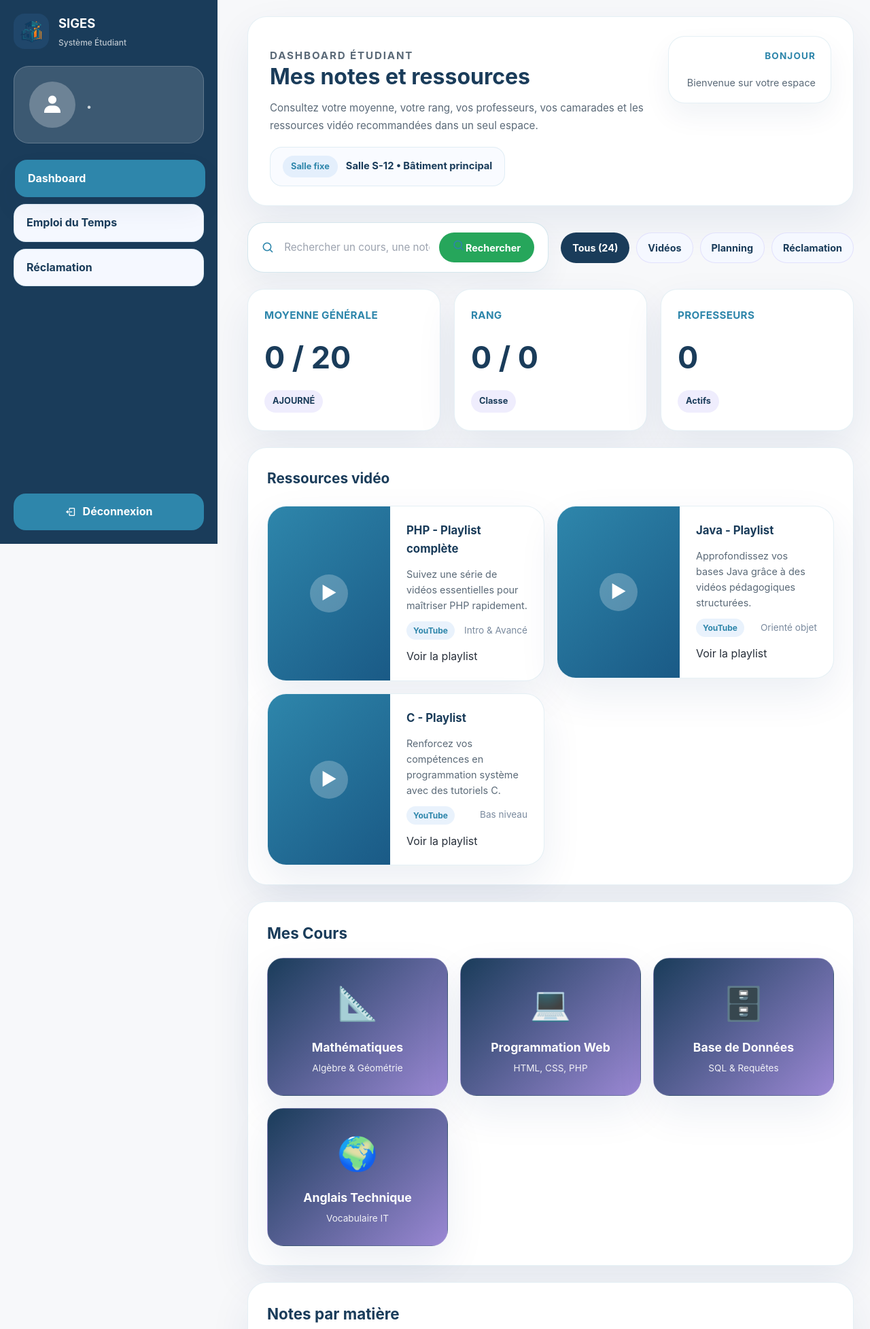
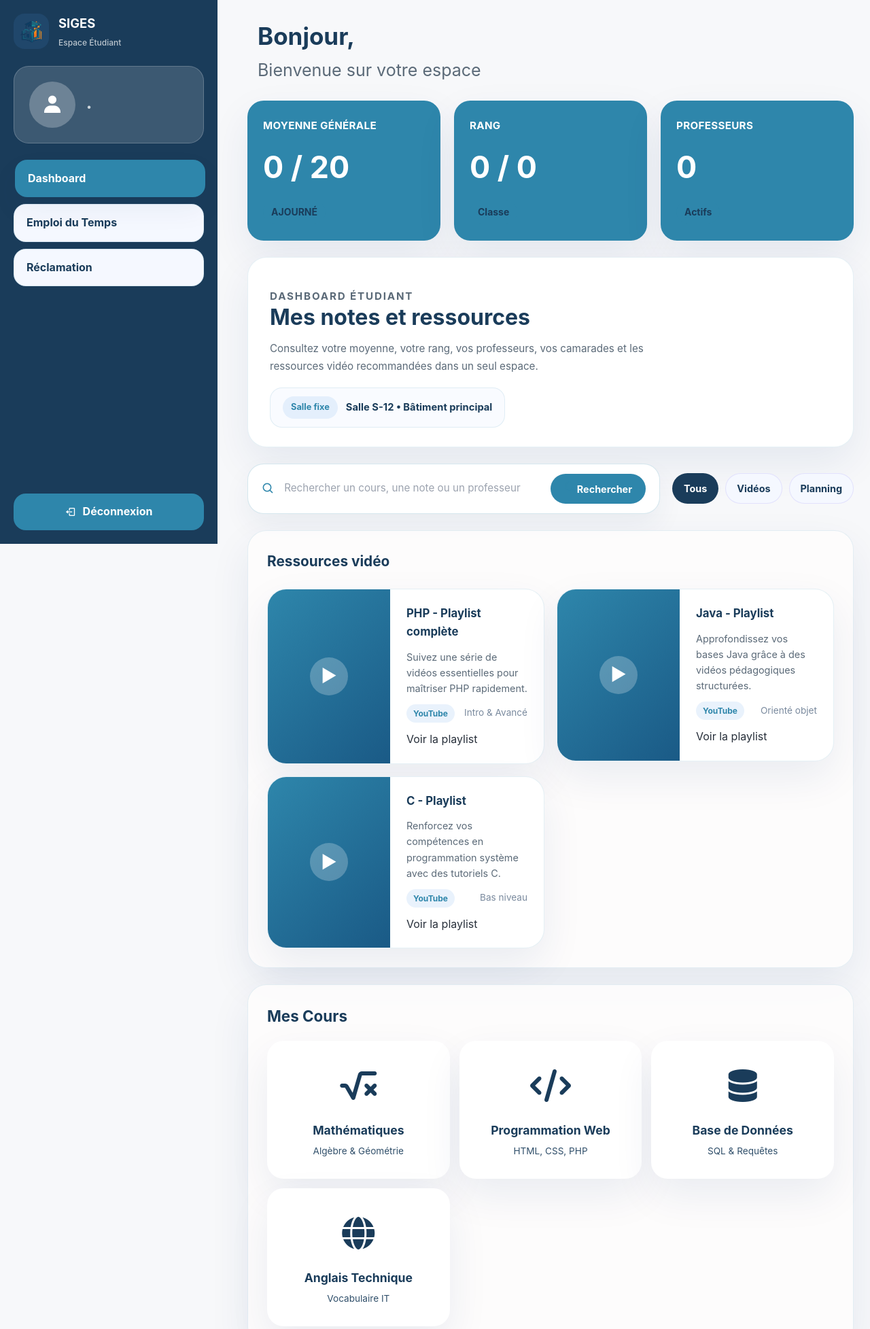
Before and after one commit to MouhamadouMoustaphaFall21/SIGES, a PHP site: page /views/etudiant/dashboard.php in a window 1280 px wide. Shown: the top 1955 px of the page at 68% size. Run offline with PHP 8.4, Linux system fonts and the light colour scheme; the visitor is signed in with stand-in values (Sample User, id 1); data comes from the database, SQL or seed files in the repository.

Commit message:
Correction Style css dashboard

```diff
--- a/assets/css/style.css
+++ b/assets/css/style.css
@@ -354,19 +354,14 @@ button, input, textarea, select {
 .header-user-card {
     display: flex;
     flex-direction: column;
-    align-items: flex-end;
-    gap: 8px;
-    padding: 18px 22px;
-    border-radius: 24px;
-    background: var(--white);
-    border: 1px solid var(--border-color);
-    box-shadow: var(--shadow-sm);
-    min-width: 240px;
+    gap: 2px;
+    padding: 1px 15px;
+    font-size: 20px;
 }
 
 .header-user-card p {
     margin: 0;
-    font-size: 0.85rem;
+    font-size: 18px;
     text-transform: uppercase;
     color: var(--secondary);
     letter-spacing: 0.08em;
@@ -375,13 +370,13 @@ button, input, textarea, select {
 
 .header-user-card strong {
     margin: 0;
-    font-size: 1.25rem;
     color: var(--primary);
+     font-size: 35px;
 }
 
 .header-user-card span {
     color: var(--text-light);
-    font-size: 0.9rem;
+    font-size: 25px
 }
 
 /* ============================================
@@ -430,7 +425,7 @@ button, input, textarea, select {
     padding: 10px 20px;
     border: none;
     border-radius: 999px;
-    background: var(--success);
+    background: #2E86AB;
     color: white;
     font-weight: 700;
     cursor: pointer;
@@ -479,7 +474,7 @@ button, input, textarea, select {
    ============================================ */
 
 .section-block {
-    background: var(--white);
+    background: #fefdfdd5;
     border-radius: 28px;
     border: 1px solid var(--border-color);
     box-shadow: var(--shadow-md);
@@ -512,12 +507,12 @@ button, input, textarea, select {
 }
 
 .stat-card {
-    background: var(--white);
+    background:#2E86AB;
     border: 1px solid var(--border-color);
     border-radius: 24px;
-    padding: 26px 24px;
+    padding: 24px 22px;
     box-shadow: var(--shadow-md);
-    min-height: 160px;
+    min-height: 150px;
     display: flex;
     flex-direction: column;
     justify-content: space-between;
@@ -527,7 +522,7 @@ button, input, textarea, select {
     margin: 0 0 14px;
     font-size: 0.95rem;
     letter-spacing: 0.02em;
-    color: var(--secondary);
+    color:white;
     font-weight: 700;
     text-transform: uppercase;
 }
@@ -535,31 +530,31 @@ button, input, textarea, select {
 .stat-card .stat-value {
     font-size: clamp(2rem, 3vw + 0.5rem, 2.8rem);
     margin: 0 0 12px;
-    color: var(--primary);
+    color: white;
     font-weight: 700;
 }
 
 .stat-card .badge {
     width: fit-content;
     padding: 6px 12px;
-    background: rgba(123, 104, 238, 0.12);
+    background: #2E86AB;
     border-radius: 999px;
-    color: var(--primary);
+    color: #1A3C5A;
     font-weight: 700;
-    font-size: 0.8rem;
+    font-size: 14px;
 }
 
 .courses-grid {
     display: grid;
     grid-template-columns: repeat(auto-fit, minmax(200px, 1fr));
-    gap: 18px;
+    gap: 14px;
 }
 
 .course-card {
-    background: linear-gradient(135deg, var(--primary), #9B88D4);
+    background: white;
     border-radius: 24px;
     padding: 28px 20px;
-    color: white;
+    color: #1A3C5A;
     text-align: center;
     box-shadow: var(--shadow-md);
     transition: all 0.3s ease;
--- a/views/etudiant/dashboard.php
+++ b/views/etudiant/dashboard.php
@@ -60,6 +60,7 @@ $professors = $teacherModel->getProfessorsByClasse($id_classe)->fetchAll(PDO::FE
     <title>Mon Dashboard - SIGES</title>
     <link rel="stylesheet" href="https://cdn.jsdelivr.net/npm/boxicons@2.1.4/css/boxicons.min.css">
     <link rel="stylesheet" href="../../assets/css/style.css">
+     <link rel="stylesheet" href="https://cdnjs.cloudflare.com/ajax/libs/font-awesome/6.5.0/css/all.min.css">
 </head>
 
 <body>
@@ -69,7 +70,7 @@ $professors = $teacherModel->getProfessorsByClasse($id_classe)->fetchAll(PDO::FE
                 <img src="../../assets/img/logo_simple-SAP.png" alt="SIGES logo">
                 <div class="brand-title">
                     <strong>SIGES</strong>
-                    <span>Système Étudiant</span>
+                    <span>Espace Étudiant</span>
                 </div>
             </div>
 
@@ -91,37 +92,10 @@ $professors = $teacherModel->getProfessorsByClasse($id_classe)->fetchAll(PDO::FE
         </aside>
 
         <main class="student-main">
-            <section class="page-header">
-                <div>
-                    <p class="eyebrow">Dashboard étudiant</p>
-                    <h1>Mes notes et ressources</h1>
-                    <p>Consultez votre moyenne, votre rang, vos professeurs, vos camarades et les ressources vidéo recommandées dans un seul espace.</p>
-                    <div class="room-banner">
-                        <span class="badge room-badge">Salle fixe</span>
-                        <strong>Salle S-12 • Bâtiment principal</strong>
-                    </div>
-                </div>
             <div class="header-user-card">
-                    <p>Bonjour</p>
-                    <strong><?= htmlspecialchars($studentData['prenom']) ?></strong>
+                    <strong> Bonjour, <?= htmlspecialchars($studentData['prenom']) ?></strong>
                     <span>Bienvenue sur votre espace</span>
                 </div>
-            </section>
-
-            <section class="tools-bar">
-                <div class="search-box">
-                    <i class='bx bx-search'></i>
-                    <input type="text" placeholder="Rechercher un cours, une note ou un professeur">
-                    <button type="button"><i class='bx bx-search'></i>Rechercher</button>
-                </div>
-                <div class="filter-chips">
-                    <span class="filter-chip active">Tous (24)</span>
-                    <span class="filter-chip">Vidéos</span>
-                    <span class="filter-chip">Planning</span>
-                    <span class="filter-chip">Réclamation</span>
-                </div>
-            </section>
-
              <section class="stats-grid">
                 <article class="stat-card">
                     <h3>Moyenne Générale</h3>
@@ -140,6 +114,33 @@ $professors = $teacherModel->getProfessorsByClasse($id_classe)->fetchAll(PDO::FE
                     <p class="stat-value"><?= count($professors) ?></p>
                     <span class="video-meta badge">Actifs</span>
                 </article>
+            </section>
+
+            <section class="page-header">
+
+                <div>
+                    <p class="eyebrow">Dashboard étudiant</p>
+                    <h1>Mes notes et ressources</h1>
+                    <p>Consultez votre moyenne, votre rang, vos professeurs, vos camarades et les ressources vidéo recommandées dans un seul espace.</p>
+                    <div class="room-banner">
+                        <span class="badge room-badge">Salle fixe</span>
+                        <strong>Salle S-12 • Bâtiment principal</strong>
+                    </div>
+                </div>
+
+            </section>
+
+            <section class="tools-bar">
+                <div class="search-box">
+                    <i class='bx bx-search'></i>
+                    <input type="text" placeholder="Rechercher un cours, une note ou un professeur">
+                    <button type="button"><i class='bx bx-search'></i>Rechercher</button>
+                </div>
+                <div class="filter-chips">
+                    <span class="filter-chip active">Tous </span>
+                    <span class="filter-chip">Vidéos</span>
+                    <span class="filter-chip">Planning</span>
+                </div>
             </section>
 
             <section class="section-block">
@@ -200,30 +201,43 @@ $professors = $teacherModel->getProfessorsByClasse($id_classe)->fetchAll(PDO::FE
 
           <section class="section-block">
     <h2>Mes Cours</h2>
+
     <div class="courses-grid">
+
         <div class="course-card">
-                        <div class="course-icon">📐</div>
+            <div class="course-icon">
+                <i class="fas fa-square-root-alt"></i>
+            </div>
             <h3>Mathématiques</h3>
             <p>Algèbre & Géométrie</p>
         </div>
+
         <div class="course-card">
-                        <div class="course-icon">💻</div>
+            <div class="course-icon">
+                <i class="fas fa-code"></i>
+            </div>
             <h3>Programmation Web</h3>
             <p>HTML, CSS, PHP</p>
         </div>
+
         <div class="course-card">
-                        <div class="course-icon">🗄️</div>
+            <div class="course-icon">
+                <i class="fas fa-database"></i>
+            </div>
             <h3>Base de Données</h3>
             <p>SQL & Requêtes</p>
         </div>
+
         <div class="course-card">
-                        <div class="course-icon">🌍</div>
+            <div class="course-icon">
+                <i class="fas fa-globe"></i>
+            </div>
             <h3>Anglais Technique</h3>
             <p>Vocabulaire IT</p>
         </div>
+
     </div>
 </section>
-
             <section class="data-grid">
                 <div class="section-block">
                     <h2>Notes par matière</h2>
```
Also changed, not shown: views/etudiant/reclamation.php (+6 -6 lines). Lines whose indentation alone changed are shown as unchanged.
